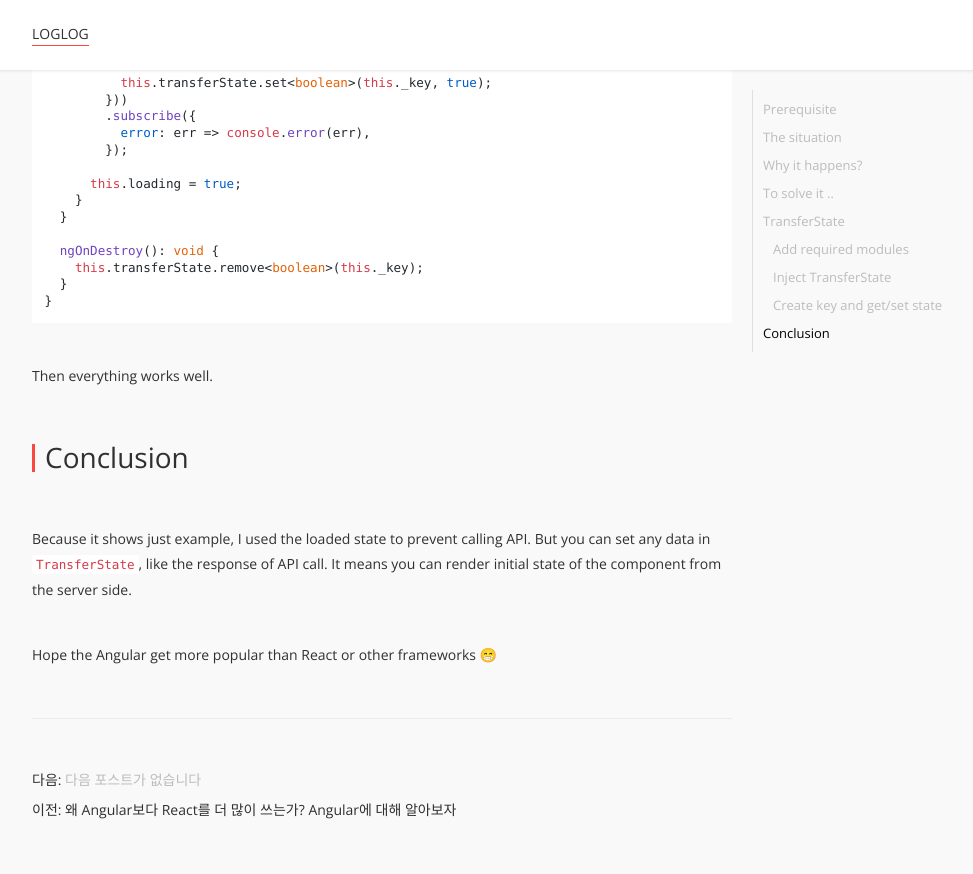
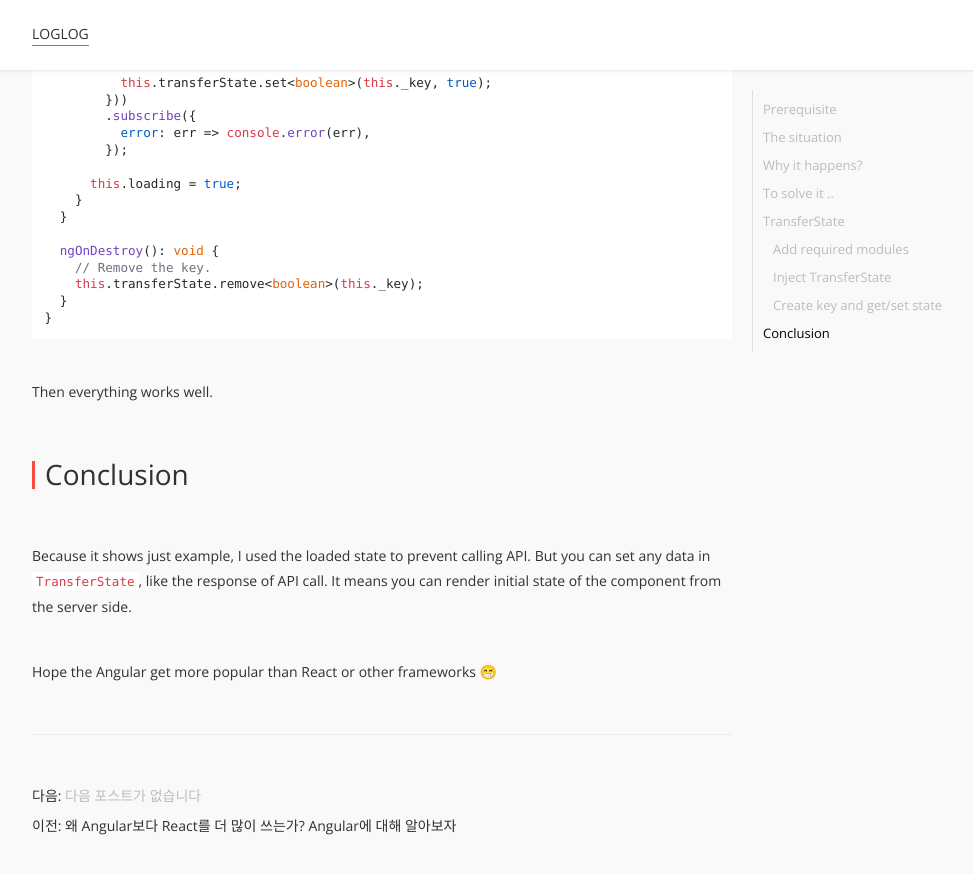
Before and after one commit to tk2blog90/tk2blog90.github.io, a Jekyll site: the page built from _posts/2022-02-20-1.md, in a window 1280 px wide and 900 px high, scrolled down 5203 px. Shown: the top 874 px of the window, without its empty margins (258-1231 px from the left). Built offline with Jekyll 4.4.1, drawn with Linux system fonts in a browser that asks for light colours; nearby versions of some CDN libraries; comment, search, counter and statistics services are not loaded.

Commit message:
Edit post

```diff
--- a/_posts/2022-02-20-1.md
+++ b/_posts/2022-02-20-1.md
@@ -241,6 +241,7 @@ export class GetDataComponent implements OnInit, OnDestroy {
   }
 
   ngOnDestroy(): void {
+    // Remove the key.
     this.transferState.remove<boolean>(this._key);
   }
 }
```
